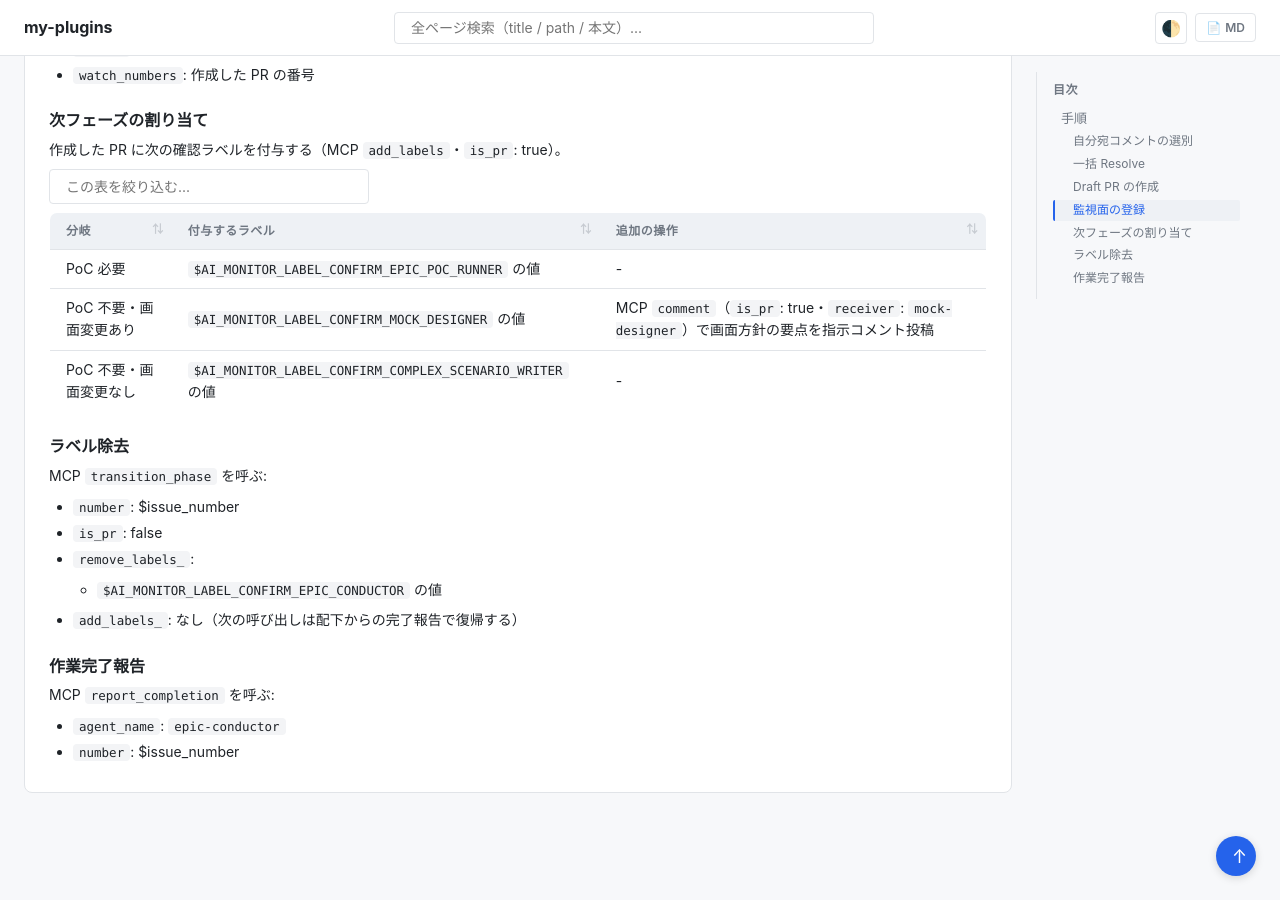
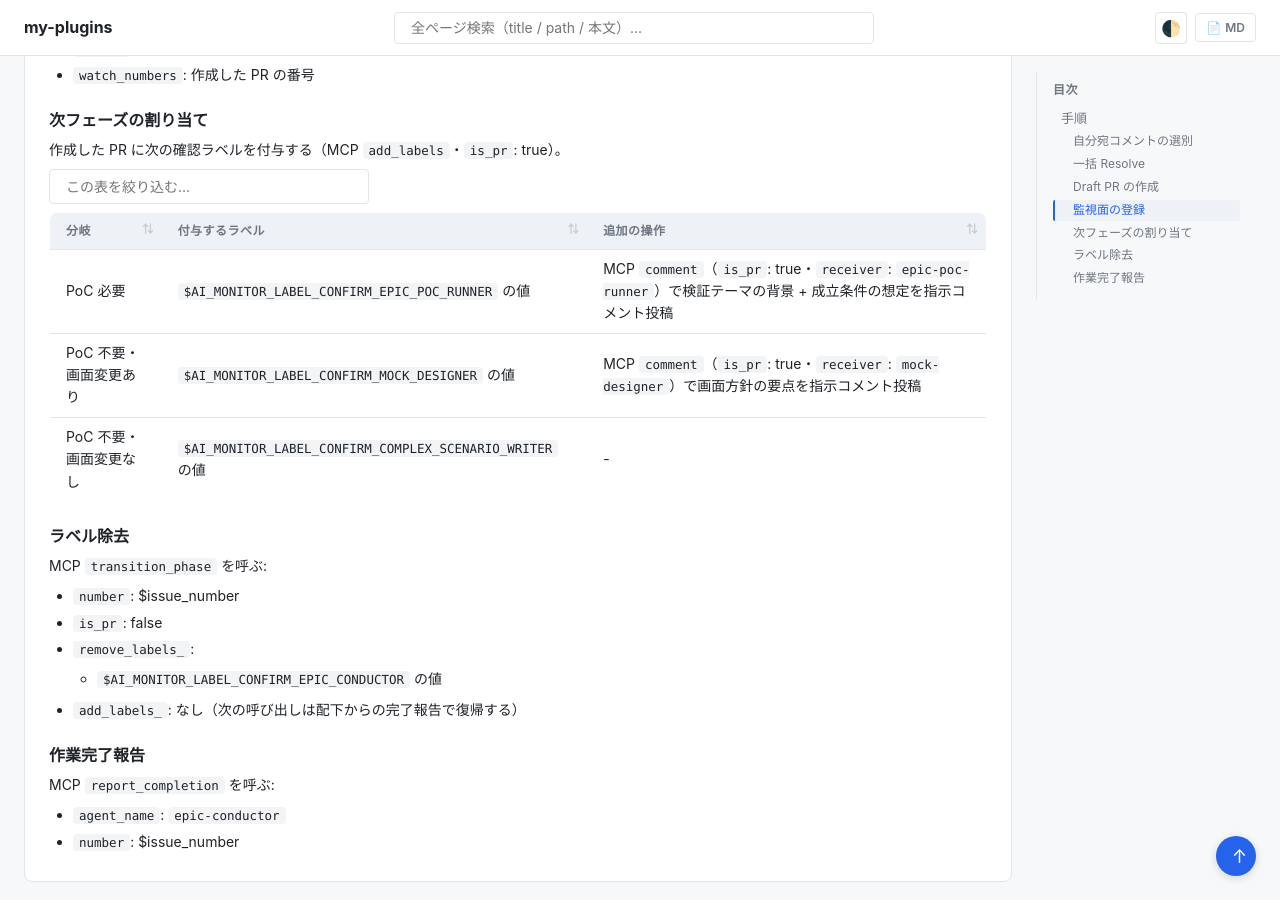
Before and after one commit to shuhei1101/ai-monitor-e2e, a Jekyll site: the page built from docs/wiki/エージェント/epic-conductor/フェーズ/要件確定（完了処理）.md, in a window 1280 px wide and 900 px high, scrolled down 1046 px. Built offline with Jekyll 4.4.1, drawn with Linux system fonts in a browser that asks for light colours; our own code applies the rules of GitHub Pages for plain Markdown files.

Commit message:
epic-conductor 要件確定（完了処理）に PoC 指示コメント投稿ステップを追加
Co-Authored-By: Claude Opus 4.7 <noreply@anthropic.com>

```diff
--- a/docs/wiki/エージェント/epic-conductor/フェーズ/要件確定（完了処理）.md
+++ b/docs/wiki/エージェント/epic-conductor/フェーズ/要件確定（完了処理）.md
@@ -52,7 +52,7 @@ MCP `add_watch_targets` を呼ぶ:
 
 | 分岐 | 付与するラベル | 追加の操作 |
 | --- | --- | --- |
-| PoC 必要 | `$AI_MONITOR_LABEL_CONFIRM_EPIC_POC_RUNNER` の値 | - |
+| PoC 必要 | `$AI_MONITOR_LABEL_CONFIRM_EPIC_POC_RUNNER` の値 | MCP `comment`（`is_pr`: true・`receiver`: `epic-poc-runner`）で検証テーマの背景 + 成立条件の想定を指示コメント投稿 |
 | PoC 不要・画面変更あり | `$AI_MONITOR_LABEL_CONFIRM_MOCK_DESIGNER` の値 | MCP `comment`（`is_pr`: true・`receiver`: `mock-designer`）で画面方針の要点を指示コメント投稿 |
 | PoC 不要・画面変更なし | `$AI_MONITOR_LABEL_CONFIRM_COMPLEX_SCENARIO_WRITER` の値 | - |
 
```
